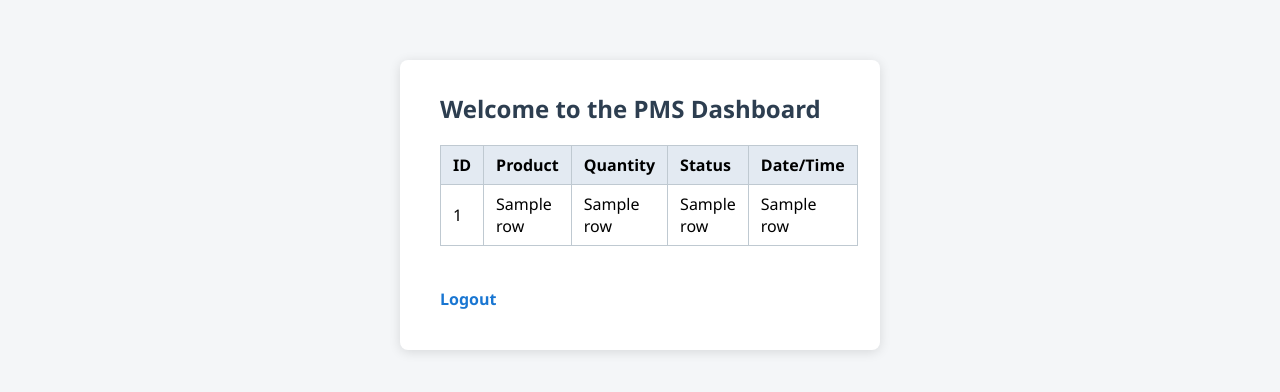
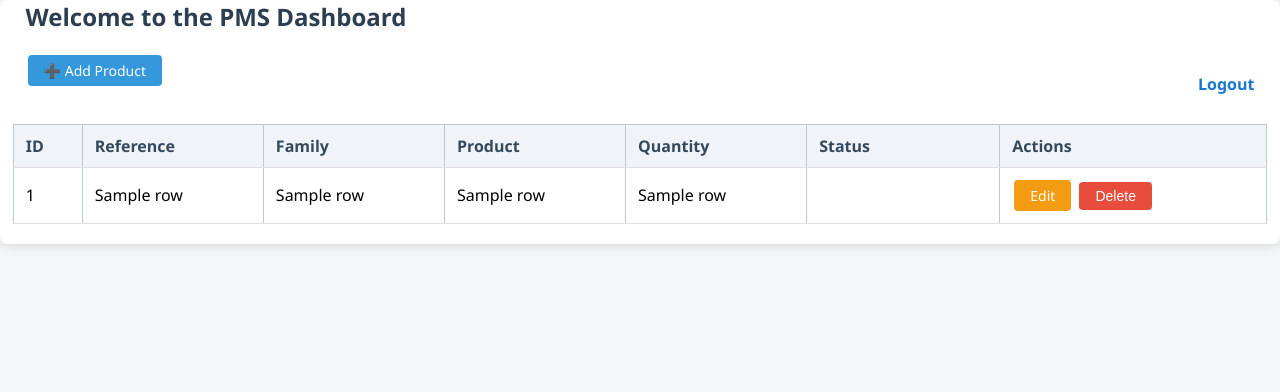
Before and after one commit to MortadhaJabari/WindowsHoneypot, a Flask app: template services/web/templates/dashboard.html in a window 1280 px wide. Shown: the top 392 px of the page. Run offline with Flask 3, Linux system fonts and the light colour scheme; the template is opened without the code that fills it: most values are stand-ins (such as "Sample title", 1, 10 or a date in 2020).

Commit message:
final version

```diff
--- a/core/logger.py
+++ b/core/logger.py
@@ -16,7 +16,7 @@
         json_format = '{{"timestamp": "{time:YYYY-MM-DD HH:mm:ss}", "level": "{level}", "service": "{extra[service]}", "message": "{message}"}}'
         logger.add("logs/ssh_honeypot.log", rotation="1 MB", filter=lambda record: record["extra"].get("service") == "ssh", format=json_format)
         logger.add("logs/dns_honeypot.log", rotation="1 MB", filter=lambda record: record["extra"].get("service") == "dns", format=json_format)
-        logger.add("logs/smb_honeypot.log", rotation="1 MB", filter=lambda record: record["extra"].get("service") == "smb", format=json_format)
+
         logger.add("logs/ftp_honeypot.log", rotation="1 MB", filter=lambda record: record["extra"].get("service") == "ftp", format=json_format)
         logger.add("logs/web_honeypot.log", rotation="1 MB", filter=lambda record: record["extra"].get("service") == "web", format=json_format)
 
@@ -25,8 +25,6 @@
             self.ssh_logger.info(msg)
         elif service == "dns":
             self.dns_logger.info(msg)
-        elif service == "smb":
-            self.smb_logger.info(msg)
         elif service == "ftp":
             self.ftp_logger.info(msg)
         elif service == "web":
@@ -37,8 +35,6 @@
             self.ssh_logger.warning(msg)
         elif service == "dns":
             self.dns_logger.warning(msg)
-        elif service == "smb":
-            self.smb_logger.warning(msg)
         elif service == "ftp":
             self.ftp_logger.warning(msg)
         elif service == "web":
@@ -49,8 +45,6 @@
             self.ssh_logger.error(msg)
         elif service == "dns":
             self.dns_logger.error(msg)
-        elif service == "smb":
-            self.smb_logger.error(msg)
         elif service == "ftp":
             self.ftp_logger.error(msg)
         elif service == "web":
--- a/core/orchestrator.py
+++ b/core/orchestrator.py
@@ -4,7 +4,6 @@
 import time
 from services.ssh import ssh_service
 from services.dns import dns_service
-from services.smb.smb_service import start_smb_server
 from services.ftp.ftp_service import start_ftp_server
 from services.web.web_honeypot import app as web_app
 from services.web.init_pms_db import PMSDatabaseInitializer
--- a/services/admin/admin_service.py
+++ b/services/admin/admin_service.py
@@ -39,7 +39,7 @@
     ADMIN_USERNAME = os.getenv('ADMIN_USERNAME', 'admin')
     ADMIN_PASSWORD = os.getenv('ADMIN_PASSWORD', 'changeme')
 
-    @app.route('/admin/login', methods=['GET', 'POST'])
+    @app.route('/secret-admin/9595', methods=['GET', 'POST'])
     def login():
         error = None
         if request.method == 'POST':
@@ -74,12 +74,11 @@
                 ssh_status = data.get('ssh', 'unknown')
                 ftp_status = data.get('ftp', 'unknown')
                 dns_status = data.get('dns', 'unknown')
-                smb_status = data.get('smb', 'unknown')
                 web_status = data.get('web', 'unknown')
         except Exception:
             pass
         return render_template('logs.html', log_files=get_log_files(),
-            ssh_status=ssh_status, ftp_status=ftp_status, dns_status=dns_status, smb_status=smb_status, web_status=web_status)
+            ssh_status=ssh_status, ftp_status=ftp_status, dns_status=dns_status, web_status=web_status)
 
     @app.route('/admin/logs/<logfile>')
     def view_log(logfile):
--- a/services/web/static/style.css
+++ b/services/web/static/style.css
@@ -1,3 +1,101 @@
+h1, h2, h3, h4, h5, h6 {
+    margin-top: 0;
+}
+body {
+    font-family: Arial, sans-serif;
+    background: #f4f6f8;
+    margin: 0;
+    padding: 0;
+}
+.dashboard-container {
+    background: #fff;
+    width: 100vw;
+    max-width: 100vw;
+    margin: 0;
+    padding: 30px 0;
+    border-radius: 0;
+    box-shadow: none;
+}
+h2 {
+    margin-top: 0;
+    color: #2c3e50;
+}
+.styled-table {
+    width: 98vw;
+    min-width: 1200px;
+    border-collapse: collapse;
+    margin-bottom: 20px;
+    background: #fff;
+    table-layout: auto;
+    margin-left: 1vw;
+    margin-right: 1vw;
+}
+.styled-table th, .styled-table td {
+    padding: 10px 12px;
+    border-bottom: 1px solid #e0e0e0;
+    text-align: left;
+    vertical-align: middle;
+    white-space: nowrap;
+}
+.styled-table th {
+    background: #f0f3f7;
+    color: #34495e;
+}
+.styled-table tr:nth-child(even) {
+    background: #f9fafb;
+}
+.button {
+    display: inline-block;
+    padding: 6px 16px;
+    margin: 2px 2px;
+    border: none;
+    border-radius: 4px;
+    background: #3498db;
+    color: #fff;
+    text-decoration: none;
+    font-size: 14px;
+    cursor: pointer;
+    transition: background 0.2s;
+}
+.button.edit { background: #f39c12; }
+.button.delete { background: #e74c3c; }
+.button.add { background: #27ae60; }
+.button.save { background: #2980b9; }
+.button.cancel { background: #7f8c8d; }
+.button:hover { opacity: 0.85; }
+.logout-link {
+    color: #e74c3c;
+    float: right;
+    text-decoration: none;
+    font-weight: bold;
+}
+.crud-form label {
+    display: block;
+    margin: 10px 0 5px 0;
+    color: #34495e;
+}
+.crud-form input, .crud-form select {
+    width: 100%;
+    padding: 7px 10px;
+    margin-bottom: 10px;
+    border: 1px solid #ccc;
+    border-radius: 4px;
+    font-size: 15px;
+}
+.error {
+    color: #e74c3c;
+    margin-bottom: 10px;
+}
+.status {
+    padding: 3px 10px;
+    border-radius: 12px;
+    color: #fff;
+    font-size: 13px;
+    font-weight: bold;
+}
+.status.completed { background: #27ae60; }
+.status.in-progress { background: #f39c12; }
+.status.pending { background: #7f8c8d; }
 body {
     font-family: 'Segoe UI', Tahoma, Geneva, Verdana, sans-serif;
     background: #f4f6f8;
--- a/services/web/templates/dashboard.html
+++ b/services/web/templates/dashboard.html
@@ -5,22 +5,47 @@
     <link rel="stylesheet" href="{{ url_for('static', filename='style.css') }}">
 </head>
 <body>
-    <div class="dashboard-container">
-        <h2>Welcome to the PMS Dashboard</h2>
-        <table>
-            <tr><th>ID</th><th>Product</th><th>Quantity</th><th>Status</th><th>Date/Time</th></tr>
+    <div class="dashboard-container" style="width:100vw;max-width:100vw;padding:0;margin:0;">
+        <h2 style="margin-left:2vw;">Welcome to the PMS Dashboard</h2>
+        <div style="margin-bottom: 20px; margin-left:2vw; margin-right:2vw;">
+            <a class="button" href="{{ url_for('add_product') }}">➕ Add Product</a>
+            <a class="logout-link" href="{{ url_for('logout') }}" style="float:right;">Logout</a>
+        </div>
+        <div style="overflow-x:auto; width:100vw; max-width:100vw;">
+            <table class="styled-table" style="width:98vw; min-width:1200px; margin-left:1vw; margin-right:1vw;">
+                <thead>
+                    <tr>
+                        <th>ID</th>
+                        <th>Reference</th>
+                        <th>Family</th>
+                        <th>Product</th>
+                        <th>Quantity</th>
+                        <th>Status</th>
+                        <th>Actions</th>
+                    </tr>
+                </thead>
+                <tbody>
                 {% for row in data %}
                 <tr>
                     <td>{{ row[0] }}</td>
-                <td>{{ row[1] }}</td>
-                <td>{{ row[2] }}</td>
-                <td>{{ row[3] }}</td>
+                    <td style="max-width:200px;word-break:break-all;">{{ row[1] }}</td>
+                    <td style="max-width:200px;word-break:break-all;">{{ row[2] }}</td>
+                    <td style="max-width:200px;word-break:break-all;">{{ row[3] }}</td>
                     <td>{{ row[4] }}</td>
+                    <td>
+                        <span class="status {{ row[5]|lower|replace(' ', '-') }}">{{ row[5] }}</span>
+                    </td>
+                    <td>
+                        <a class="button edit" href="{{ url_for('edit_product', product_id=row[0]) }}">Edit</a>
+                        <form action="{{ url_for('delete_product', product_id=row[0]) }}" method="post" style="display:inline;">
+                            <button class="button delete" type="submit" onclick="return confirm('Are you sure?')">Delete</button>
+                        </form>
+                    </td>
                 </tr>
                 {% endfor %}
+                </tbody>
             </table>
-        <br>
-        <a class="logout-link" href="{{ url_for('logout') }}">Logout</a>
+        </div>
     </div>
 </body>
 </html>
--- a/services/web/web_honeypot.py
+++ b/services/web/web_honeypot.py
@@ -80,6 +80,74 @@
     conn.close()
     return render_template('dashboard.html', data=data)
 
+# CRUD: Add Product
+@app.route('/add_product', methods=['GET', 'POST'])
+def add_product():
+    if 'user' not in session:
+        return redirect(url_for('login'))
+    error = None
+    if request.method == 'POST':
+        reference = request.form.get('reference')
+        family = request.form.get('family')
+        product = request.form.get('product')
+        quantity = request.form.get('quantity')
+        status = request.form.get('status')
+        try:
+            conn = sqlite3.connect(DB_PATH)
+            c = conn.cursor()
+            c.execute("INSERT INTO production (reference, family, product, quantity, status) VALUES (?, ?, ?, ?, ?)",
+                      (reference, family, product, quantity, status))
+            conn.commit()
+            conn.close()
+            logger.info(f"WEB product added: {reference} - {product}", service="web")
+            return redirect(url_for('dashboard'))
+        except Exception as e:
+            error = str(e)
+    return render_template('add_product.html', error=error)
+
+# CRUD: Edit Product
+@app.route('/edit_product/<int:product_id>', methods=['GET', 'POST'])
+def edit_product(product_id):
+    if 'user' not in session:
+        return redirect(url_for('login'))
+    conn = sqlite3.connect(DB_PATH)
+    c = conn.cursor()
+    c.execute("SELECT * FROM production WHERE id = ?", (product_id,))
+    product = c.fetchone()
+    error = None
+    if request.method == 'POST':
+        reference = request.form.get('reference')
+        family = request.form.get('family')
+        prod = request.form.get('product')
+        quantity = request.form.get('quantity')
+        status = request.form.get('status')
+        try:
+            c.execute("UPDATE production SET reference = ?, family = ?, product = ?, quantity = ?, status = ? WHERE id = ?",
+                      (reference, family, prod, quantity, status, product_id))
+            conn.commit()
+            logger.info(f"WEB product edited: {reference} - {prod}", service="web")
+            return redirect(url_for('dashboard'))
+        except Exception as e:
+            error = str(e)
+    conn.close()
+    return render_template('edit_product.html', product=product, error=error)
+
+# CRUD: Delete Product
+@app.route('/delete_product/<int:product_id>', methods=['POST'])
+def delete_product(product_id):
+    if 'user' not in session:
+        return redirect(url_for('login'))
+    try:
+        conn = sqlite3.connect(DB_PATH)
+        c = conn.cursor()
+        c.execute("DELETE FROM production WHERE id = ?", (product_id,))
+        conn.commit()
+        conn.close()
+        logger.info(f"WEB product deleted: {product_id}", service="web")
+    except Exception as e:
+        logger.warning(f"WEB product delete failed: {product_id} - {e}", service="web")
+    return redirect(url_for('dashboard'))
+
 @app.route('/logout')
 def logout():
     """Log out the current user."""
```
Also changed, not shown: services/admin/templates/logs.html (+0 -8 lines), services/smb/smb_service.py (deleted, +0 -137 lines), services/web/init_pms_db.py (+17 -15 lines), services/web/templates/add_product.html (+15 -14 lines), services/web/templates/edit_product.html (+15 -14 lines), services/web/pms.db, 1 other file. Lines whose indentation alone changed are shown as unchanged.
